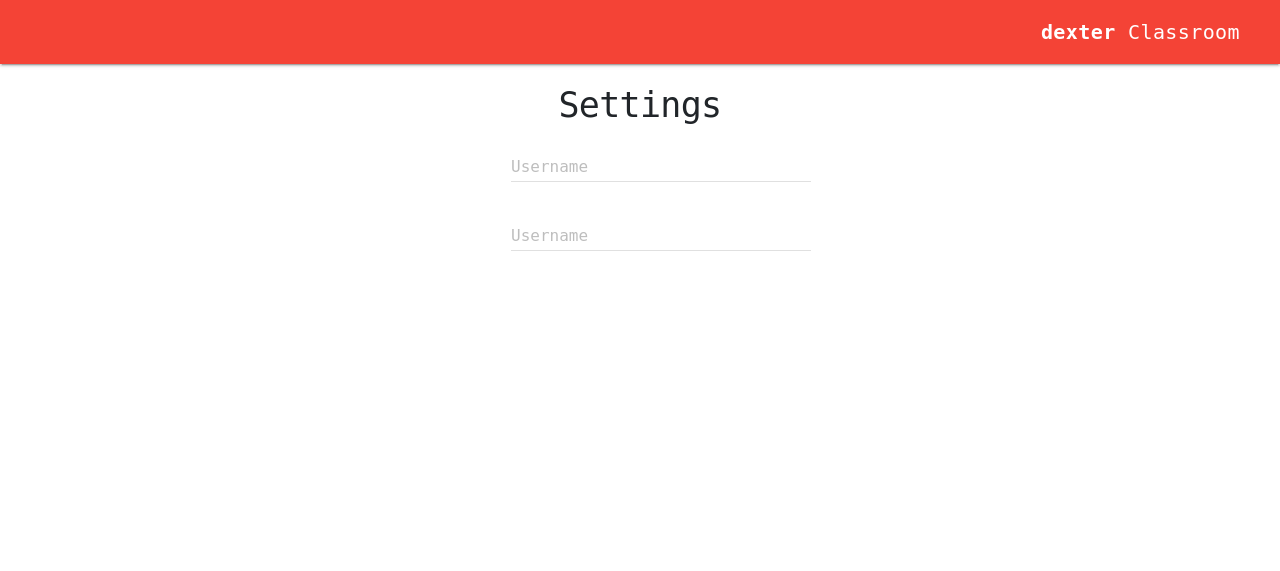
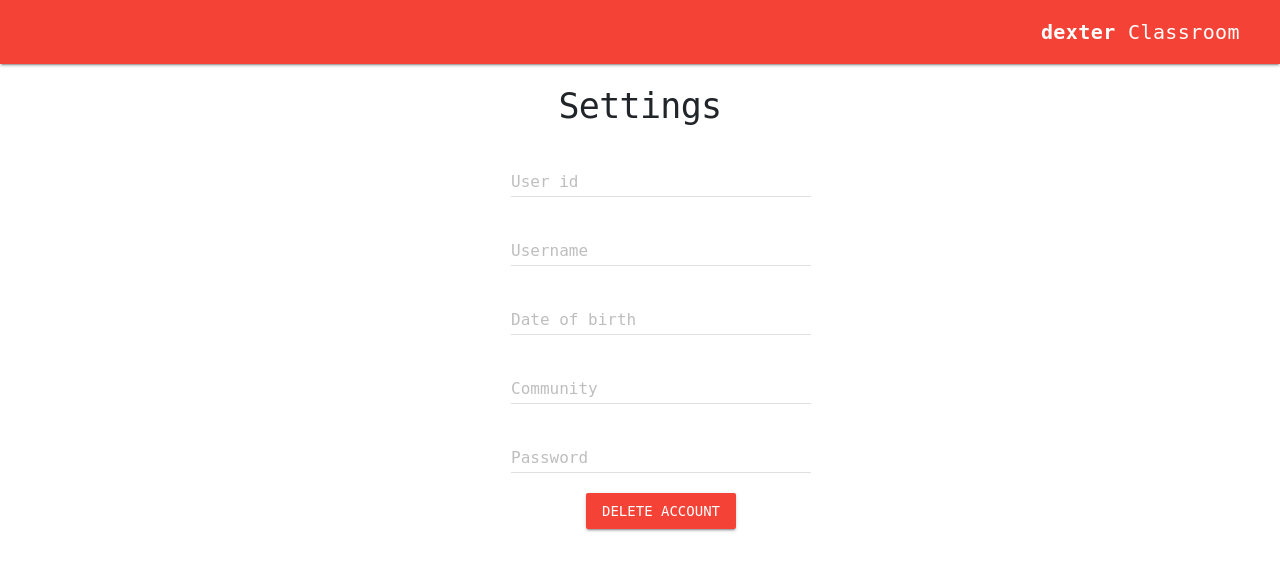
Before and after one commit to weareielearn/dexter-classroom-p2, a Flask app: page /settings in a window 1280 px wide. Shown: the top 571 px of the page. Run offline with Flask 2, Linux system fonts and the light colour scheme; the visitor is signed in with stand-in values (Sample User, id 1); some libraries are stand-ins or nearby versions.

Commit message:
dash settings done add func later

```diff
--- a/static/css/dash.css
+++ b/static/css/dash.css
@@ -19,3 +19,7 @@ a:hover, a:active, a:focus, a {
 button:hover, button:active, button:focus {
     outline: none;
 }
+
+.underline:after {
+    background-color: transparent;
+}
--- /dev/null
+++ b/static/js/settings.js
@@ -0,0 +1,17 @@
+// init ui
+var deleteBtn = document.getElementById('delete_btn');
+var userid = document.getElementById('userid').value;
+
+// listeners
+deleteBtn.addEventListener('click', deleteOp);
+
+// functions
+function deleteOp() {
+    firebase.database().ref("users/" + userid).remove().then(function () {
+        alert("deleted");
+        window.location = "/signout";
+    })
+        .catch(function (error) {
+            console.log("Remove failed: " + error.message)
+        });
+}
--- a/templates/settings.html
+++ b/templates/settings.html
@@ -17,26 +17,80 @@
     <div class="mdl-layout mdl-js-layout mdl-layout--fixed-header">
         {% include 'navigation.html' %}
     </div>
-    <div class="container" align="center" style="padding-top: 60px;">
-        <h1 class="h1">Settings</h1>
+    <div class="container" align="center" style="padding-top: 40px;">
+        <h1 class="h1 pt-4 pb-3">Settings</h1>
         <div class="p-0 pl-sm-5">
             <!--  -->
             <div class="mdl-textfield mdl-js-textfield mdl-textfield--floating-label d-block">
-                <input readonly class="mdl-textfield__input" value={{ session['dexter_classroom_session']['name'] }}>
+                <input id="userid" readonly class="mdl-textfield__input" value="{{ session['dexter_classroom_session']['userid'] }}">
+                <label class="mdl-textfield__label underline">User id</label>
+            </div>
+
+            <div class="mdl-textfield mdl-js-textfield mdl-textfield--floating-label d-block">
+                <input readonly class="mdl-textfield__input" value="{{ session['dexter_classroom_session']['name'] }}">
                 <label class="mdl-textfield__label underline">Username</label>
             </div>
 
             <div class="mdl-textfield mdl-js-textfield mdl-textfield--floating-label d-block">
-                <input readonly class="mdl-textfield__input" value={{ session['dexter_classroom_session']['name'] }}>
-                <label class="mdl-textfield__label underline">Username</label>
+                <input readonly class="mdl-textfield__input" value="{{ session['dexter_classroom_session']['dob'] }}">
+                <label class="mdl-textfield__label underline">Date of birth</label>
+            </div>
+
+            <div class="mdl-textfield mdl-js-textfield mdl-textfield--floating-label d-block">
+                <input readonly class="mdl-textfield__input" value="{{ session['dexter_classroom_session']['community'] }}">
+                <label class="mdl-textfield__label underline">Community</label>
+            </div>
+
+            <div class="mdl-textfield mdl-js-textfield mdl-textfield--floating-label d-block">
+                <input readonly class="mdl-textfield__input" value="{{ session['dexter_classroom_session']['password'] }}">
+                <label class="mdl-textfield__label underline">Password</label>
+            </div>
+            <button data-toggle="modal" data-target="#ModalCenter" type="button" class="mdl-button mdl-js-button mdl-button--raised mdl-button--primary mdl-js-ripple-effect">Delete
+                Account</button>
+        </div>
+    </div>
+    <!-- Modal -->
+    <div class="modal fade" id="ModalCenter" tabindex="-1" role="dialog" aria-labelledby="ModalCenterTitle" aria-hidden="true">
+        <div class="modal-dialog modal-dialog-centered" role="document">
+            <div class="modal-content">
+                <div class="modal-header">
+                    <h5 class="modal-title" id="exampleModalLongTitle">Warning</h5>
+                    <button type="button" class="close" data-dismiss="modal" aria-label="Close">
+                        <span aria-hidden="true">&times;</span>
+                    </button>
+                </div>
+                <div class="modal-body">
+                    Deleting Your account will remove all your data and progress. This action cannot be undone.
+                </div>
+                <div class="modal-footer">
+                    <button type="button" class="mdl-button mdl-button--accent" data-dismiss="modal">Close</button>
+                    <button id="delete_btn" type="button" class="mdl-button mdl-button--primary">Delete Account</button>
+                </div>
             </div>
         </div>
     </div>
 
+    <!-- firebase init -->
+    <script src="https://www.gstatic.com/firebasejs/5.7.0/firebase-app.js"></script>
+    <script src="https://www.gstatic.com/firebasejs/5.7.0/firebase-auth.js"></script>
+    <script src="https://www.gstatic.com/firebasejs/5.7.0/firebase-database.js"></script>
+    <script>
+        var config = {
+            apiKey: "AIzaSyAANPqigBVAXMgbhnT317TYHYEN5fEb_G0",
+            authDomain: "dexter-classroom-p2.firebaseapp.com",
+            databaseURL: "https://dexter-classroom-p2.firebaseio.com",
+            projectId: "dexter-classroom-p2",
+            storageBucket: "dexter-classroom-p2.appspot.com",
+            messagingSenderId: "743944977153"
+        };
+        firebase.initializeApp(config);
+    </script>
+    <!-- js files -->
     <!-- js files -->
     <script src="../static/js/jquery.js"></script>
     <script src="../static/js/bootstrap.bundle.js"></script>
     <script src="../static/js/material.js"></script>
+    <script src="../static/js/settings.js"></script>
 </body>
 
 </html>
```
Also changed, not shown: templates/forgot.html (+1 -12 lines), templates/help.html (+1 -12 lines), templates/home.html (+1 -15 lines).
